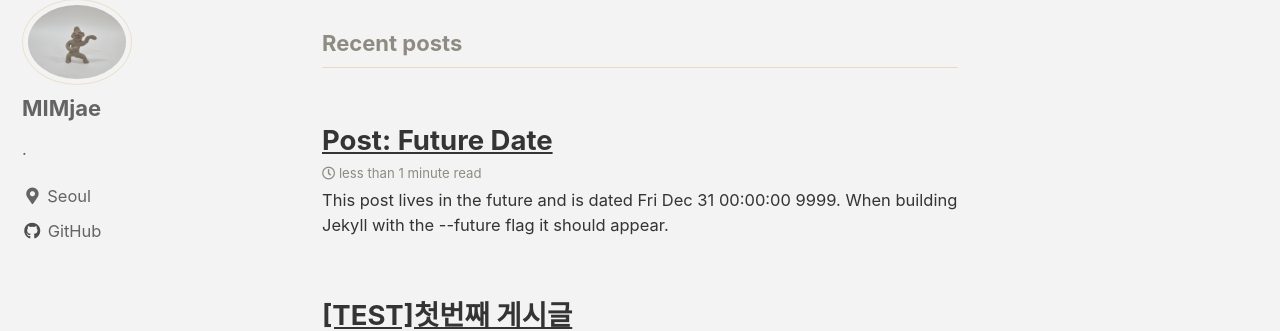
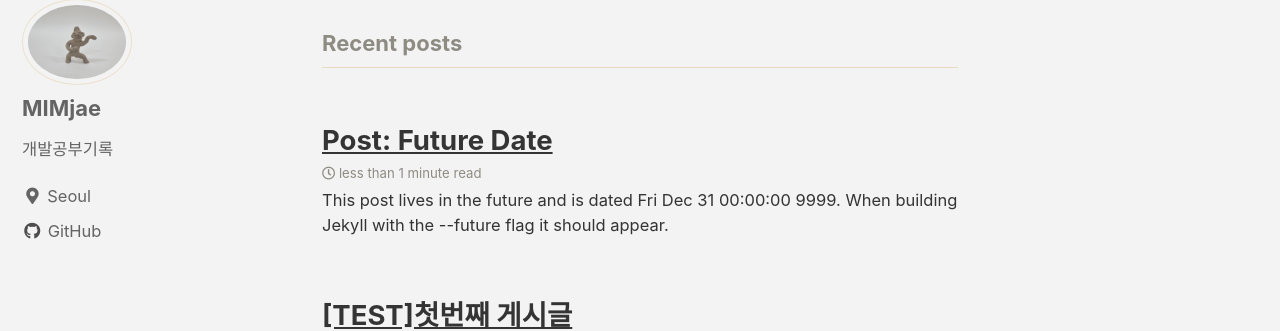
Before and after one commit to MIMjae/MIMjae.github.io, a Jekyll site: the page built from index.html, in a window 1280 px wide. Shown: the part 112-443 px from the top of the page. Built offline with Jekyll 4.4.1, drawn with Linux system fonts in a browser that asks for light colours; cached includes are drawn as plain includes; the list of posts is cut into pages by our own code.

Commit message:
Update _config.yml

```diff
--- a/_config.yml
+++ b/_config.yml
@@ -106,7 +106,7 @@ analytics:
 author:
   name             : "MIMjae"
   avatar           : "/assets/images/bio-photo.jpg"
-  bio              : "."
+  bio              : "개발공부기록"
   location         : "Seoul"
   email            :
   links:
```
